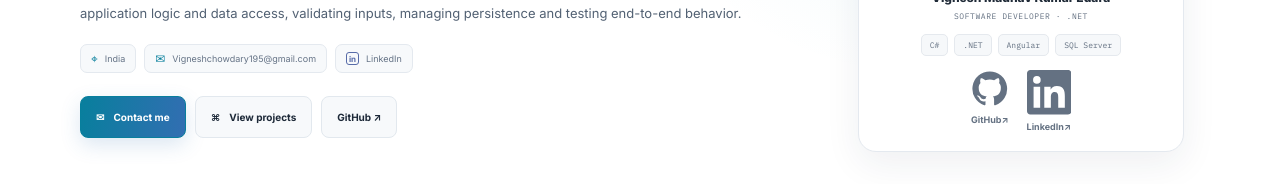
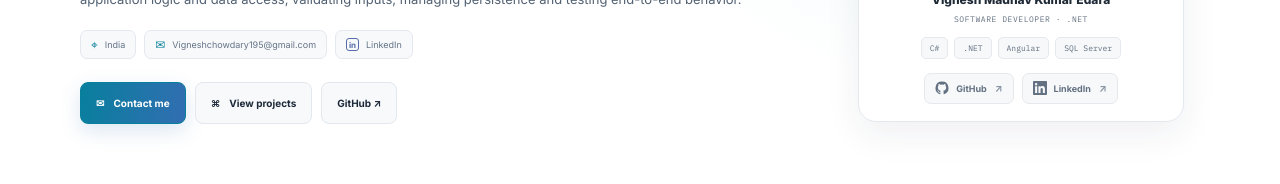
Before and after one commit to VigneshMC-creator/Vignesh-Developer, an Angular app: page /portfolio/ in a window 1280 px wide. Shown: the part 391-575 px from the top of the page. Built offline with nearby package versions, Linux system fonts and the light colour scheme.

Commit message:
Style profile card social icon links

```diff
--- a/src/app/pages/home/home.component.scss
+++ b/src/app/pages/home/home.component.scss
@@ -238,8 +238,37 @@ a.hero-chip:hover { border-color: var(--hero-accent); color: var(--hero-ink); ba
   color: var(--muted);
   font: 8px var(--mono);
 }
-.profile-links { display: flex; gap: 18px; margin-top: 14px; color: var(--muted); font-size: 9px; font-weight: 650; }
-.profile-links a:hover { color: var(--accent); }
+.profile-links {
+  display: flex;
+  align-items: center;
+  justify-content: center;
+  gap: 8px;
+  margin-top: 14px;
+}
+.profile-links a {
+  min-height: 31px;
+  display: inline-flex;
+  align-items: center;
+  justify-content: center;
+  gap: 7px;
+  padding: 0 10px;
+  border: 1px solid var(--line);
+  border-radius: 7px;
+  background: var(--soft);
+  color: var(--muted);
+  font-size: 9px;
+  font-weight: 700;
+  transition: border-color .16s ease, background .16s ease, color .16s ease, transform .16s ease;
+}
+.profile-links a:hover {
+  transform: translateY(-1px);
+  border-color: var(--accent);
+  background: var(--accent-soft);
+  color: var(--accent-strong);
+}
+.profile-social-icon { width: 14px; height: 14px; flex: none; }
+.profile-social-arrow { margin-left: 1px; color: var(--faint); font-size: 10px; }
+.profile-links a:hover .profile-social-arrow { color: var(--accent); }
 
 .focus-strip { padding: 18px 0; border-bottom: 1px solid var(--line); background: var(--surface); }
 .focus-strip-grid { display: grid; grid-template-columns: repeat(4, minmax(0, 1fr)); gap: 14px; }
```
